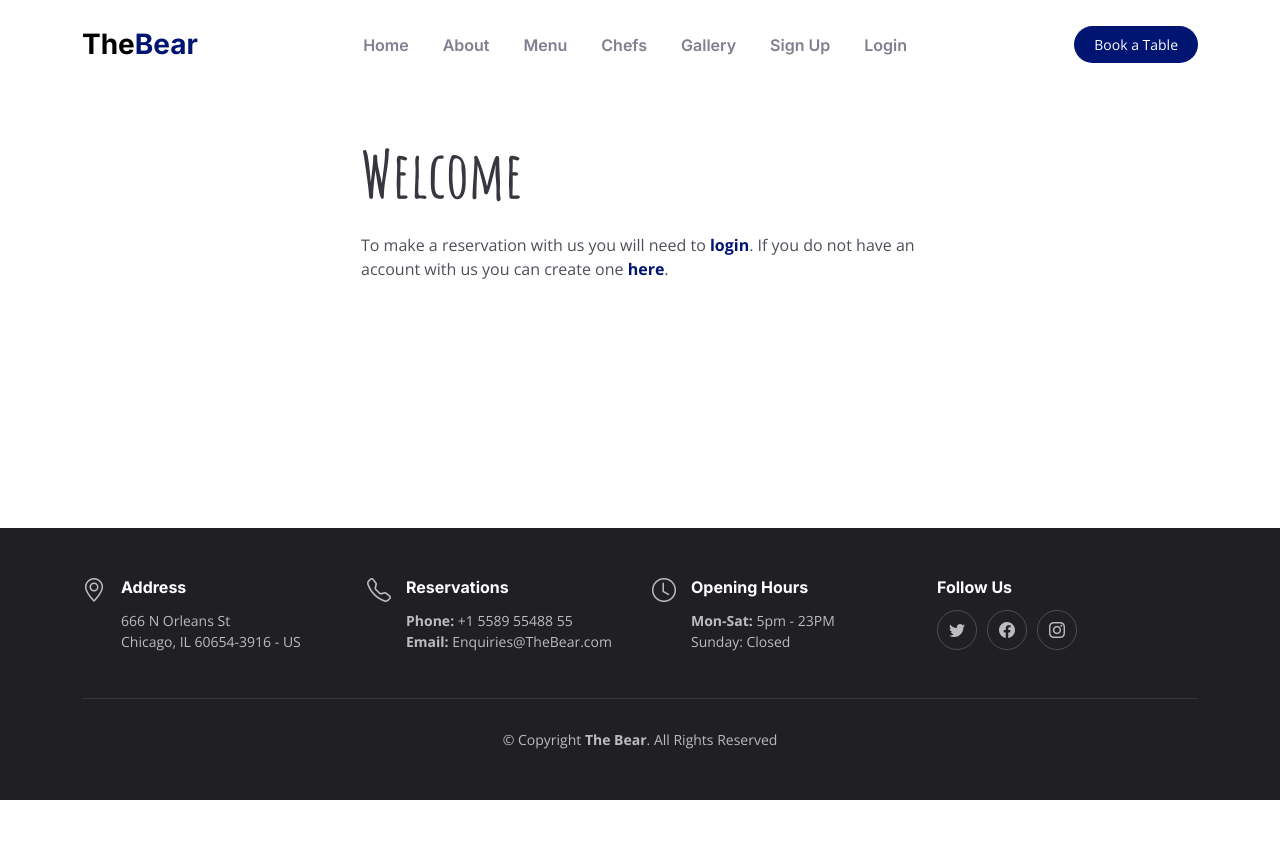
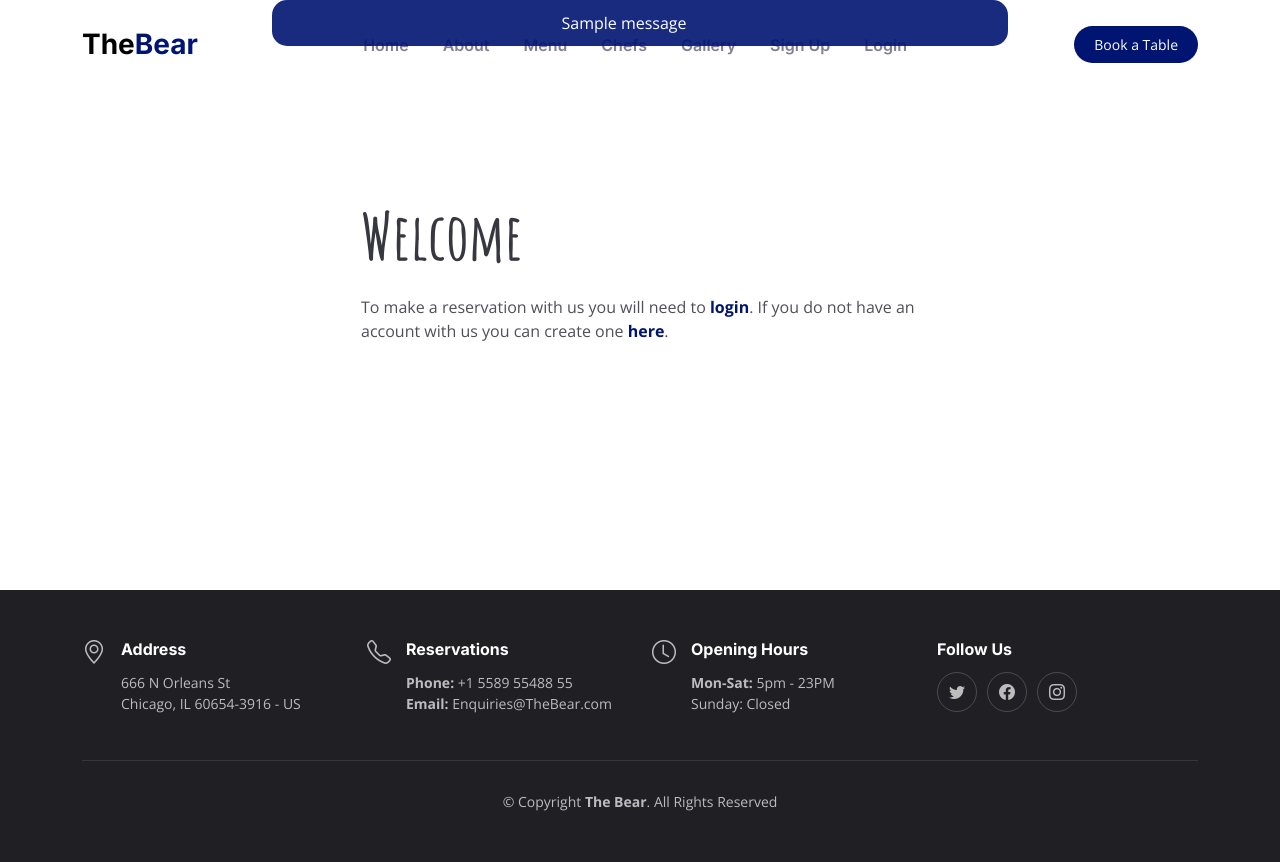
Before and after one commit to JCav23/Project4-TheBear, a Django app: page /bookings/new_booking in a window 1280 px wide. Before the commit the page ends 800 px from the top, so only its background shows below. Run offline with Django 5.2, Linux system fonts and the light colour scheme; tables that the repository leaves empty hold one stand-in row (values such as "Sample post"); one stand-in notice (Sample message) is shown; some libraries are stand-ins or nearby versions.

Commit message:
added alert messages for form submission on booking page for improved UI

```diff
--- a/booking/views.py
+++ b/booking/views.py
@@ -1,4 +1,4 @@
-from django.shortcuts import render
+from django.shortcuts import render, redirect
 from django.contrib import messages
 from .forms import BookingForm
 from .models import Booking
@@ -17,12 +17,13 @@
             messages.add_message(
                 request,
                 messages.SUCCESS,
-                "Booking Confirmed")
+                "Booking Confirmed, We Look Forward to Seeing you")
+            return redirect('reservations')
         else:
             messages.add_message(
                 request,
                 messages.ERROR,
-                form.errors)
+                list(form.errors.values())[0])
     form = BookingForm()
     return render(
         request,
--- a/static/css/main.css
+++ b/static/css/main.css
@@ -562,6 +562,31 @@
     z-index: 9996;
   }
 }
+
+/*--------------------------------------------------------------
+# Alert Messages
+--------------------------------------------------------------*/
+
+.alert-message {
+  background-color: var(--color-primary);
+  border-radius: 15px;
+  padding-top: 10px;
+  padding-bottom: 10px;
+  color: #fff;
+  text-align: center;
+  opacity: 0.9;
+  z-index: 999;
+}
+
+.alert-message ul{
+  list-style-type: none ;
+}
+
+.alert-close-btn {
+  color: #fff;
+  text-align: justify;
+}
+
 
 /*--------------------------------------------------------------
 # About Section
--- a/templates/base.html
+++ b/templates/base.html
@@ -76,6 +76,18 @@
 
     </div>
   </header><!-- End Header -->
+
+  <div class="container">
+    <div class="row">
+      <div class="col-md-8 offset-md-2">
+        {% for message in messages %}
+        <div class="alert {{ message.tags }} alert-dismissible fade show alert-message" id="msg" role="alert">
+          {{ message | safe }}
+        </div>
+        {% endfor %}
+      </div>
+    </div>
+  </div>
 
   <main id="main">
 
```
